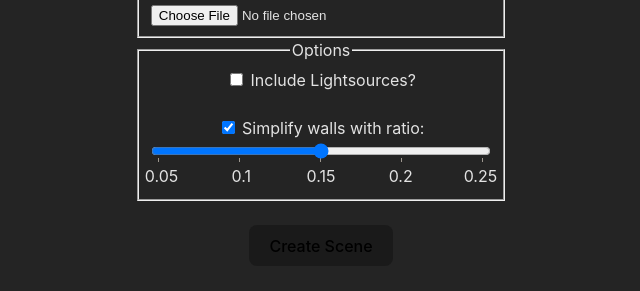
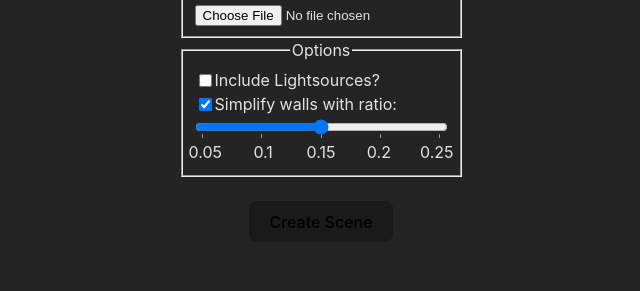
Before and after one commit to nilskk/owlbear-universalvtt-upload, a website built with Vite: page index.html in a window 1280 px wide. Shown: the part 135-426 px from the top of the page, without its empty margins (319-959 px from the left). Built offline with nearby package versions, Linux system fonts and the light colour scheme.

Commit message:
update html

```diff
--- a/index.html
+++ b/index.html
@@ -31,16 +31,18 @@
         <!-- This fieldset contains options for including light sources and simplifying walls -->
         <legend>Options</legend>
 
-        <div>
+        <div id="lightCheckboxDiv">
           <!-- This block contains a checkbox for including light sources -->
           <input type="checkbox" id="lightCheckbox">
           <label for="lightCheckbox">Include Lightsources?</label>
         </div>
-        <br>
         <div id="simplification">
           <!-- This block contains a checkbox for simplifying walls and a range input for setting the simplification ratio -->
           <input type="checkbox" id="simplificationCheckbox" checked>
           <label for="simplificationCheckbox">Simplify walls with ratio:</label>
+
+        </div>
+        <div id="simplificationRatio">
           <input type="range" id="simplificationSlider" min="0.05" max="0.25" step="0.05" list="values" />
 
           <datalist id="values">
@@ -71,4 +73,12 @@
 
 </body>
 
+<style>
+  #simplification, #lightCheckboxDiv {
+    display: flex;
+    align-items: center;
+    justify-content: flex-start;
+  }
+</style>
+
 </html>
```
